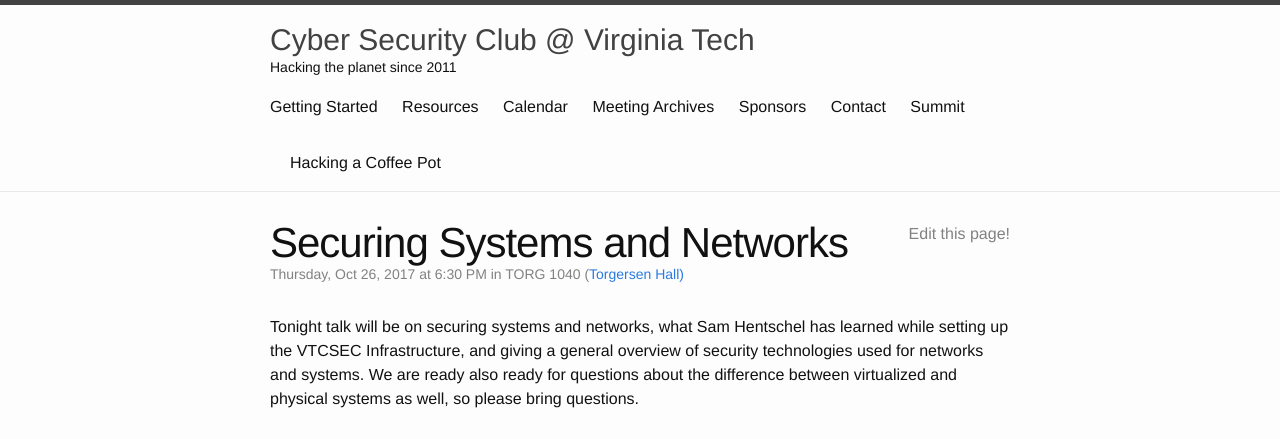
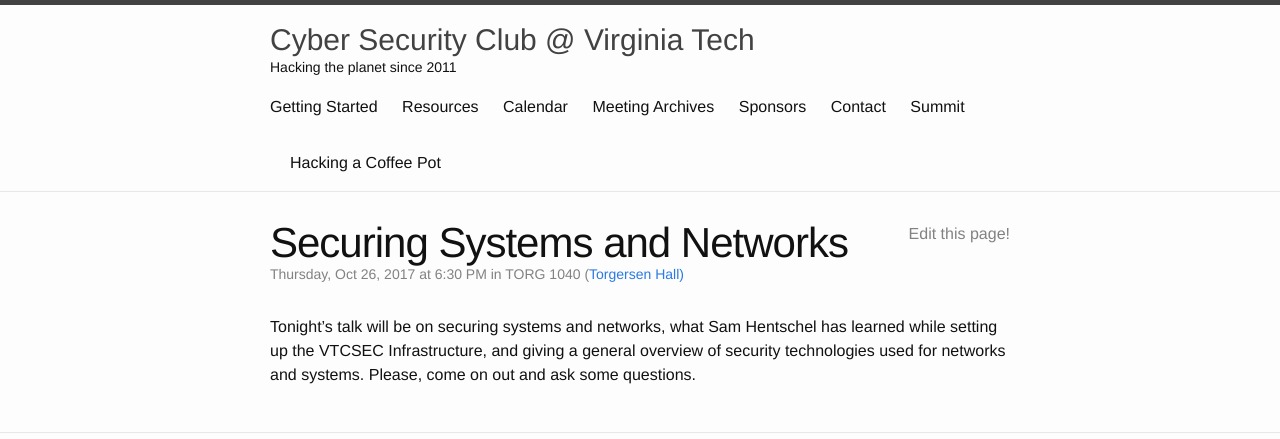
Before and after one commit to VTCSec/vtcsec.org, a Jekyll site: the page built from _meetings/2017-10-26-securing-systems-and-networks.md, in a window 1280 px wide, cut to the strip 0-439 px from the top of the page. Built offline with Jekyll 4.4.1, drawn with Linux system fonts in a browser that asks for light colours.

Commit message:
Update 2017-10-26-securing-systems-and-networks.md

```diff
--- a/_meetings/2017-10-26-securing-systems-and-networks.md
+++ b/_meetings/2017-10-26-securing-systems-and-networks.md
@@ -5,4 +5,4 @@
 date: 2017-10-26 18:30:00
 ---
 
-Tonight talk will be on securing systems and networks, what Sam Hentschel has learned while setting up the VTCSEC Infrastructure, and giving a general overview of security technologies used for networks and systems. We are ready also ready for questions about the difference between virtualized and physical systems as well, so please bring questions.
+Tonight's talk will be on securing systems and networks, what Sam Hentschel has learned while setting up the VTCSEC Infrastructure, and giving a general overview of security technologies used for networks and systems. Please, come on out and ask some questions.
```
